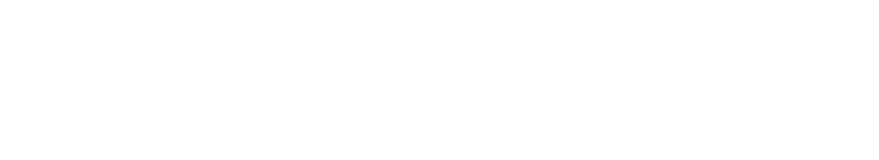
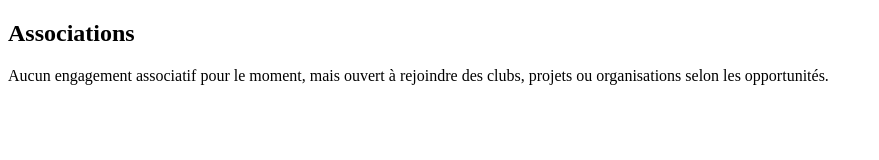
Before and after one commit to kamaroudine151-prog/mon-cv, a plain HTML site: page index.html in a window 1280 px wide. Shown: the whole page, without its empty margins (0-879 px from the left). Drawn offline with Linux system fonts and the light colour scheme.

Commit message:
mise en place de la section association

```diff
--- a/index.html
+++ b/index.html
@@ -6,6 +6,11 @@
     <title>Mon-CV</title>
 </head>
 <body>
-
+    <section id="associations">
+    <h2>Associations</h2>
+    <p>
+       Aucun engagement associatif pour le moment, mais ouvert à rejoindre des clubs, projets ou organisations selon les opportunités.
+    </p>
+    </section>
 </body>
 </html>
```
